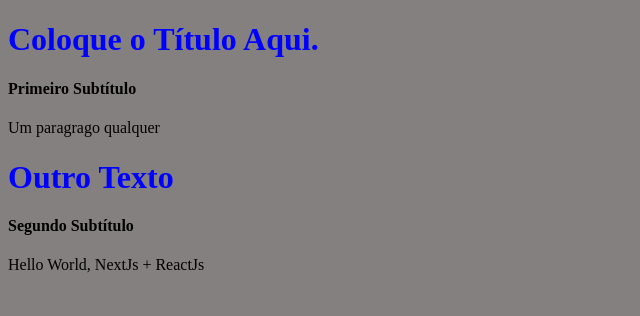
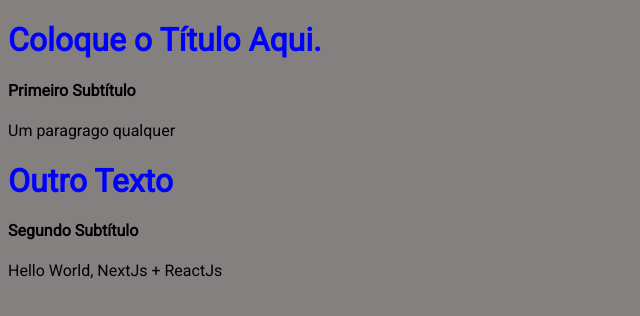
Before and after one commit to feDaher/reactjs_nextjs, a Next.js app: page / in a window 1280 px wide. Shown: the top 316 px of the page, without its empty margins (0-640 px from the left). Built offline with nearby package versions, Linux system fonts and the light colour scheme.

Commit message:
Importado font e configurações do título

```diff
--- a/pages/_app.jsx
+++ b/pages/_app.jsx
@@ -1,7 +1,19 @@
-//Padrão do Nextjs para fazer funcionar os padrões, importar as coisas globais do projeto.
+//_app.jsx: Padrão do Nextjs para fazer funcionar os padrões, importar as coisas globais do projeto.
+//Tag título dentro do app serve para toadas a paginas que nao seu titulo definido.
+
+import Head from "next/head"
+
 import "../src/style.css"
+
 function App ({Component, pageProps}) {
-  return <Component {...pageProps} />
+  return (
+  <>
+    <Head>
+      <title>Título Padrão.</title>
+    </Head>
+    <Component {...pageProps} />
+  </> //Fragment: serve para deixar o arquivo como um unica tag nao quebrando o html e ainda respeitar o react, caso precise passar mais de uma tag principal.
+  )
 }
 
 export default App
--- /dev/null
+++ b/pages/_document.jsx
@@ -0,0 +1,29 @@
+import Document, {Html, Head, Main, NextScript} from "next/document";
+
+/* function NewDocument () {
+  return (
+    <html> </html>
+  )
+}
+*/
+//Pode ser feito como função (acima) ou por class (abaixo):
+
+class NewDocument extends Document {
+  render () {
+    return (
+      <Html>
+      <Head>
+        <link rel="preconnect" href="https://fonts.googleapis.com" />
+        <link rel="preconnect" href="https://fonts.gstatic.com"  />
+        <link href="https://fonts.googleapis.com/css2?family=Roboto&display=swap" rel="stylesheet" />
+      </Head>
+      <body>
+        <Main />
+        <NextScript />
+      </body>
+      </Html>
+    )
+  }
+}
+
+export default NewDocument
--- a/pages/index.jsx
+++ b/pages/index.jsx
@@ -1,8 +1,13 @@
+import Head from "next/head"
 import Title from "../src/componentes/title/title"
 import Subtitle from "../src/componentes/subtitle/subtitle"
 
 function HomePage () {
   return (
+    <>
+    <Head>
+      <title>Título da Home Page:</title>
+    </Head>
     <div>
       <Title>Coloque o Título Aqui.</Title>
       <Subtitle text="Primeiro Subtítulo" />
@@ -11,6 +16,7 @@
       <Subtitle text="Segundo Subtítulo"/>
       <p>Hello World, NextJs + ReactJs</p>
     </div>
+    </>
   )
 }
 
--- a/src/style.css
+++ b/src/style.css
@@ -1,3 +1,4 @@
 body {
   background-color: rgb(133, 128, 128);
+  font-family: 'Roboto', sans-serif;
 }
```
